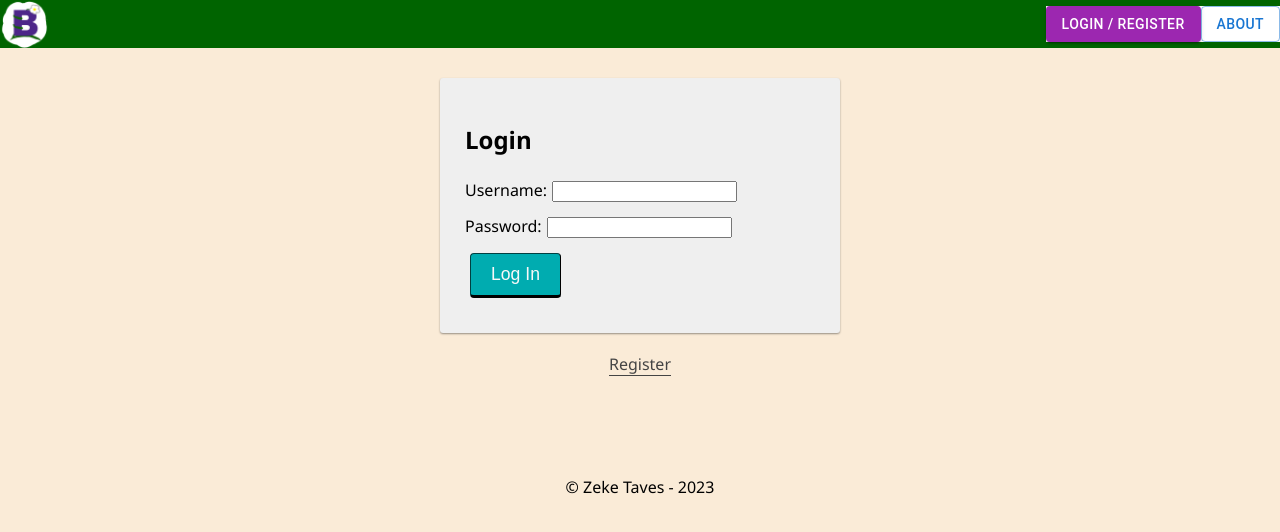
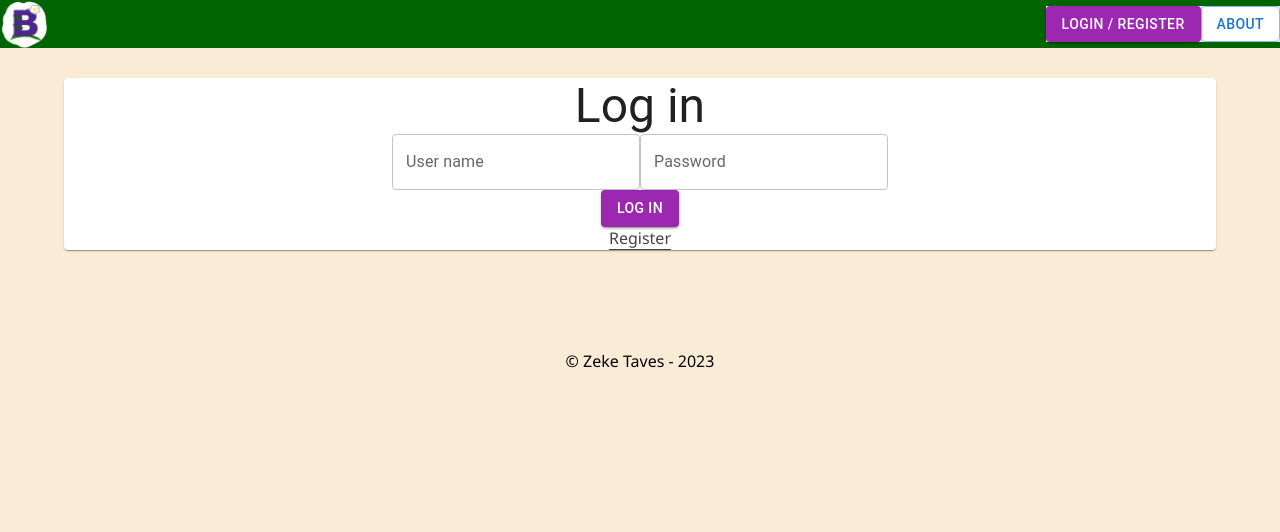
Before and after one commit to Ezeekey/chatroom-solo-project, a React (Create React App) app: page /#/user in a window 1280 px wide. Before the commit this address led to /#/buddy. Shown: the top 532 px of the page. Built offline with nearby package versions, Linux system fonts and the light colour scheme; no server answers.

Commit message:
New log in form

```diff
--- a/src/components/Pages/LoginPage/LoginForm.jsx
+++ b/src/components/Pages/LoginPage/LoginForm.jsx
@@ -1,6 +1,8 @@
 import React, { useState } from 'react';
 import { useDispatch } from 'react-redux';
-import {useSelector} from 'react-redux';
+import { useSelector } from 'react-redux';
+
+import { Typography, TextField, Container, Button, Box } from '@mui/material';
 
 function LoginForm() {
   const [username, setUsername] = useState('');
@@ -25,41 +27,21 @@ function LoginForm() {
   }; // end login
 
   return (
-    <form className="formPanel" onSubmit={login}>
-      <h2>Login</h2>
+    <Container>
+      <Typography variant="h3" align="center">Log in</Typography>
       {errors.loginMessage && (
         <h3 className="alert" role="alert">
           {errors.loginMessage}
         </h3>
       )}
-      <div>
-        <label htmlFor="username">
-          Username:
-          <input
-            type="text"
-            name="username"
-            required
-            value={username}
-            onChange={(event) => setUsername(event.target.value)}
-          />
-        </label>
-      </div>
-      <div>
-        <label htmlFor="password">
-          Password:
-          <input
-            type="password"
-            name="password"
-            required
-            value={password}
-            onChange={(event) => setPassword(event.target.value)}
-          />
-        </label>
-      </div>
-      <div>
-        <input className="btn" type="submit" name="submit" value="Log In" />
-      </div>
-    </form>
+      <Box align="center">
+        <TextField label="User name" onChange={e => setUsername(e.target.value)} value={username} />
+        <TextField label="Password" onChange={e => setPassword(e.target.value)} value={password} type="password" />
+      </Box>
+      <Box align="center">
+        <Button variant="contained" color="secondary" onClick={login}>Log in</Button>
+      </Box>
+    </Container>
   );
 }
 
--- a/src/components/Pages/LoginPage/LoginPage.jsx
+++ b/src/components/Pages/LoginPage/LoginPage.jsx
@@ -1,12 +1,15 @@
 import React from 'react';
 import LoginForm from './LoginForm';
 import { useHistory } from 'react-router-dom';
+
+import { Paper, Container } from '@mui/material';
 
 function LoginPage() {
   const history = useHistory();
 
   return (
-    <div>
+    <Container>
+      <Paper>
         <LoginForm />
 
         <center>
@@ -20,7 +23,8 @@ function LoginPage() {
             Register
           </button>
         </center>
-    </div>
+      </Paper>
+    </Container>
   );
 }
 
```
Lines whose indentation alone changed are shown as unchanged.
